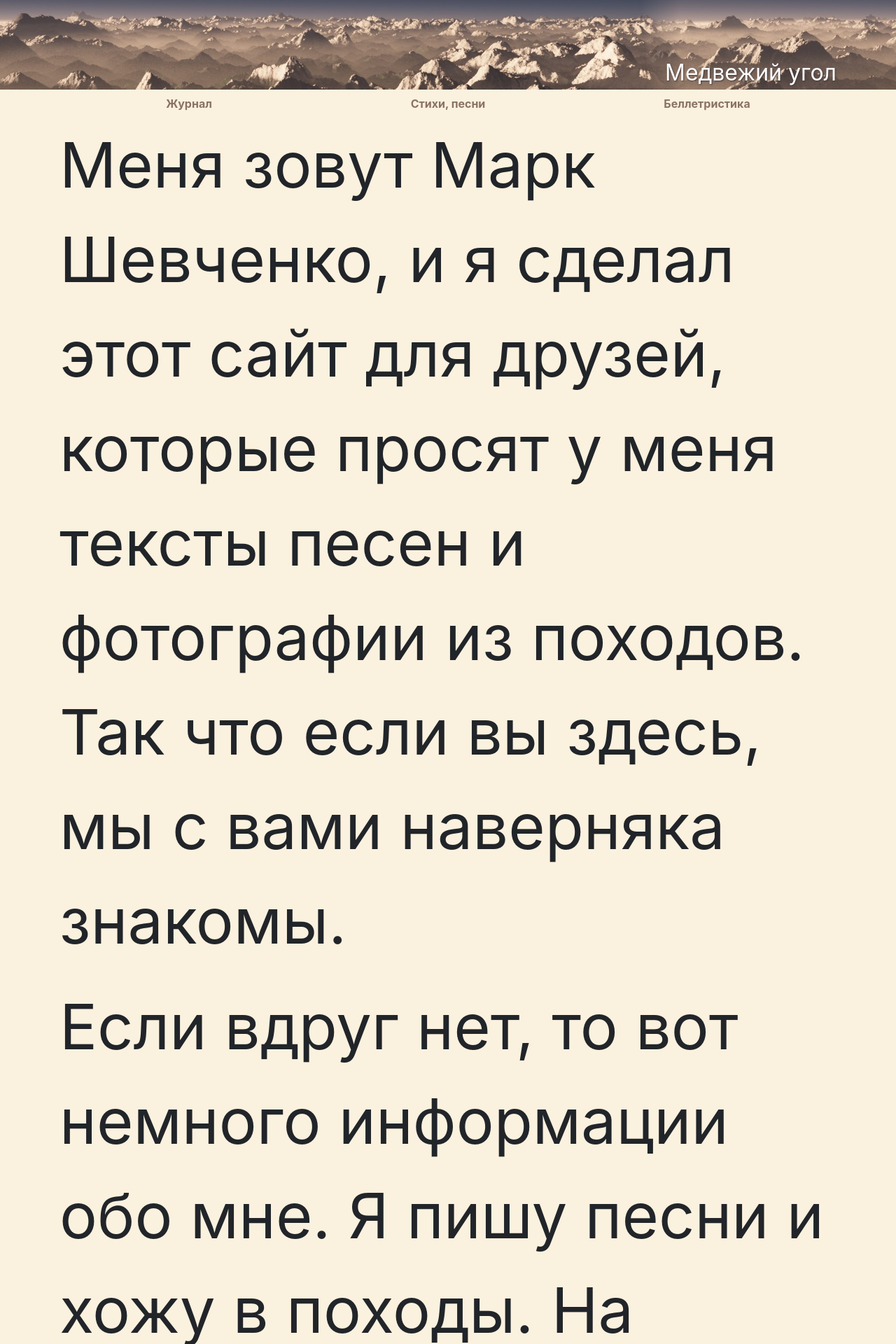
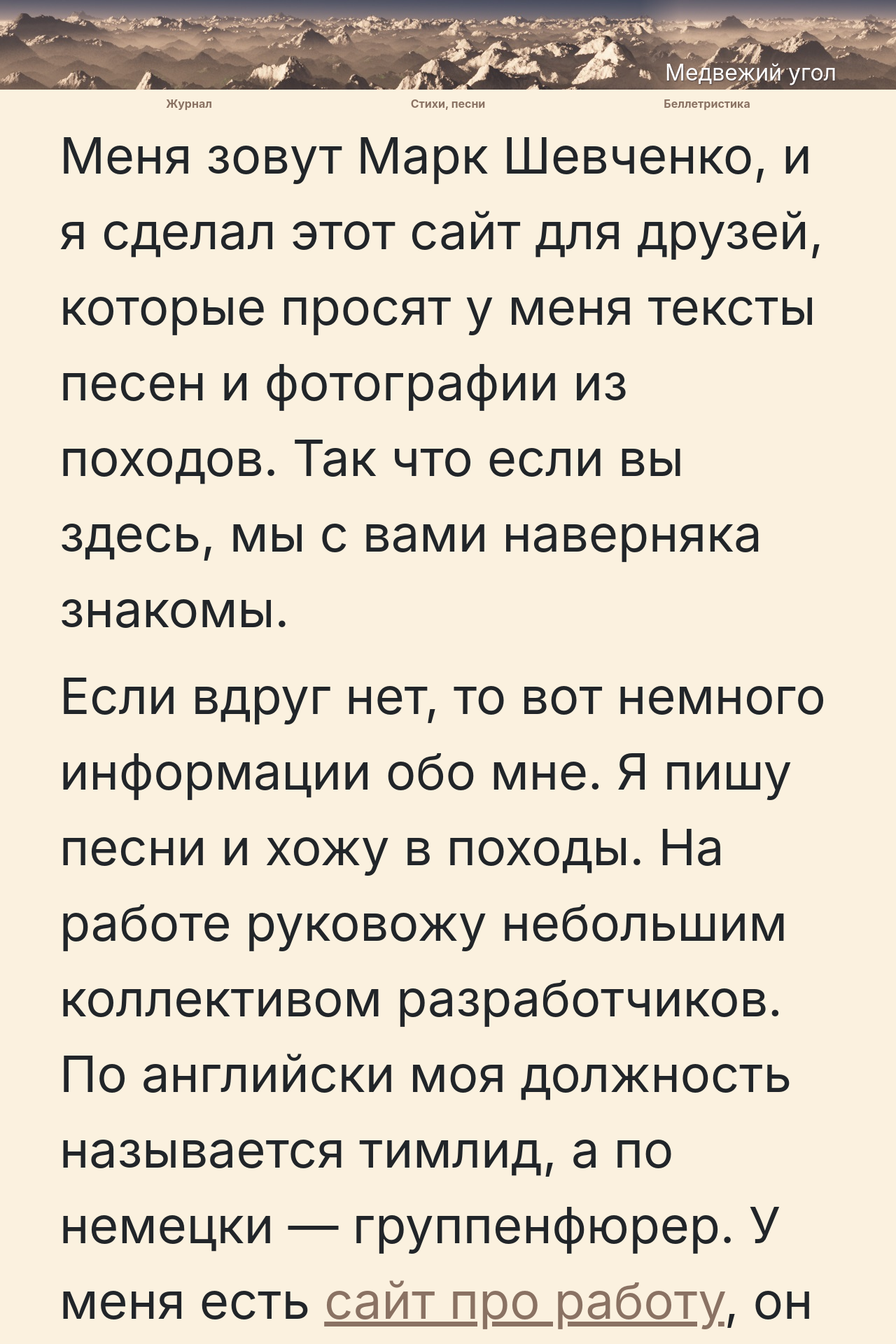
Before and after one commit to mark-shevchenko-name/mark-shevchenko-name.github.io, a Jekyll site: the page built from index.md, in a window 1280 px wide. Shown: the top 1920 px of the page at 70% size. Built offline with Jekyll 4.4.1, drawn with Linux system fonts in a browser that asks for light colours.

Commit message:
Уточняю размер шрифта

```diff
--- a/css/main.css
+++ b/css/main.css
@@ -1,6 +1,6 @@
 body {
 	background-color: #FBF1DF;
-	font-size: calc(10vmin);
+	font-size: calc(8vmin);
 }
 
 h1,
```
